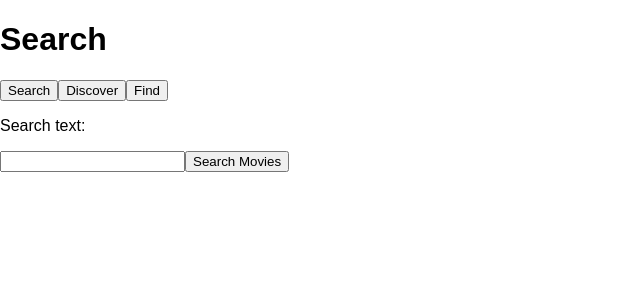
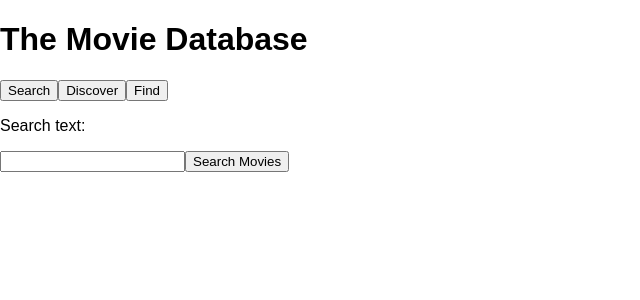
Before and after one commit to sam-bull/react-redux-movie-search, a React (Create React App) app: page / in a window 1280 px wide. Shown: the top 300 px of the page, without its empty margins (0-640 px from the left). Built offline with nearby package versions, Linux system fonts and the light colour scheme.

Commit message:
Renamed MainMenu to Header

```diff
--- a/src/App.js
+++ b/src/App.js
@@ -4,7 +4,7 @@
 import { setSearchAndParams } from './search/search.actions'
 import { updateResults } from './results/results.actions'
 import PropTypes from 'prop-types'
-import MainMenu from './menu/menu.component'
+import Header from './header/header.component'
 import SearchPage from './search/search.search.component'
 import DiscoverPage from './search/search.discover.component'
 import FindPage from './search/search.find.component'
@@ -31,20 +31,11 @@
         : SearchPage
     return (
       <div>
-        <h1>Search</h1>
-        <MainMenu goToPage={goToPage} />
+        <Header goToPage={goToPage} currentPage={page} />
         <Page setSearchAndParams={setSearchAndParams} />
         {page === 'results' ? <ResultsList {...this.props} /> : <div></div>}
       </div>
     )
-    // const { page, goToPage, setSearchAndParams } = this.props
-    // console.log(page)
-    // return (
-    //   <div>
-    //     <h1 className="header">Movie Search</h1>
-    //     <Page goToPage={goToPage} setSearchAndParams={setSearchAndParams} updateResults={updateResults} />
-    //   </div>
-    // )
   }
 }
 
--- a/src/menu/menu.actions.js
+++ b/src/header/header.actions.js
@@ -1,4 +1,4 @@
-import { GOTO } from './menu.action.types'
+import { GOTO } from './header.action.types'
 
 export const goToPage = (page) => ({
   type: GOTO,
--- a/src/menu/menu.component.jsx
+++ b/src/header/header.component.jsx
@@ -1,7 +1,8 @@
 import React from 'react';
 
-const MainPage = ({ goToPage }) => (
+const Header = ({ goToPage }) => (
   <div>
+  <h1>The Movie Database</h1>
     <button onClick={goToPage('search')}>
       Search
     </button>
@@ -14,4 +15,4 @@
   </div>
 )
 
-export default MainPage
+export default Header
--- a/src/menu/menu.reducer.js
+++ b/src/header/header.reducer.js
@@ -1,6 +1,6 @@
-import { GOTO } from './menu.action.types'
+import { GOTO } from './header.action.types'
 
-const menuReducer = (state = {}, action) => {
+const headerReducer = (state = {}, action) => {
   const payload = action.payload
   switch (action.type) {
     case GOTO:
@@ -11,4 +11,4 @@
   }
 }
 
-export default menuReducer
+export default headerReducer
```
Also changed, not shown: src/header/header.action.types.js (renamed from src/menu/menu.action.types.js).
